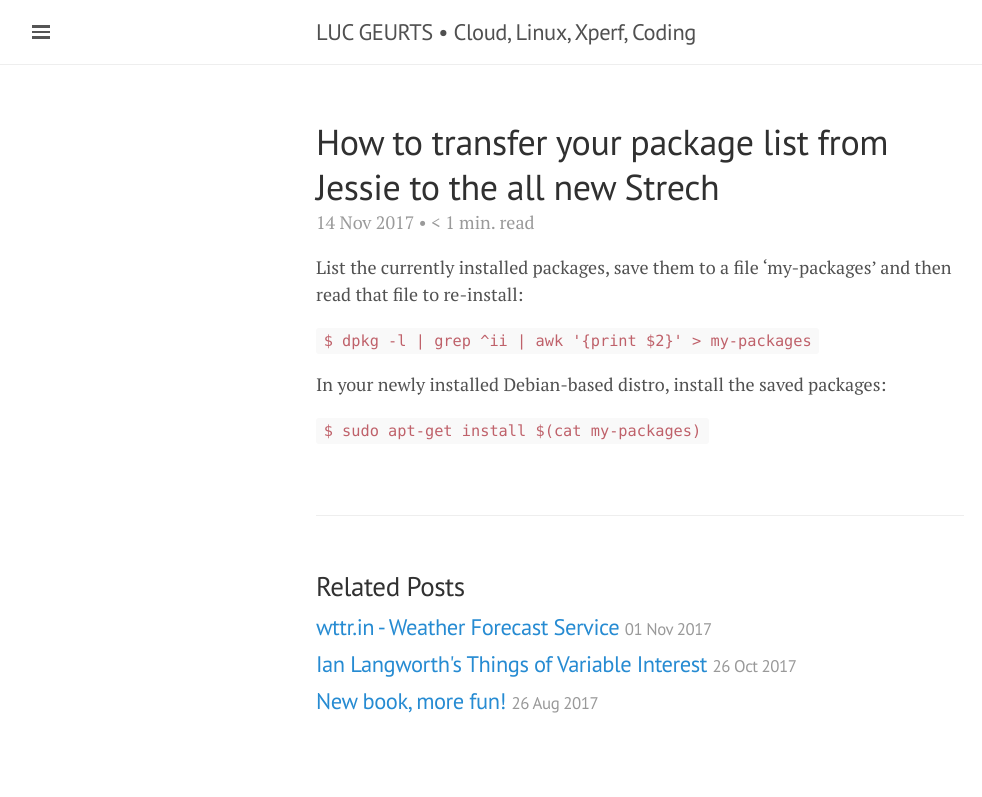
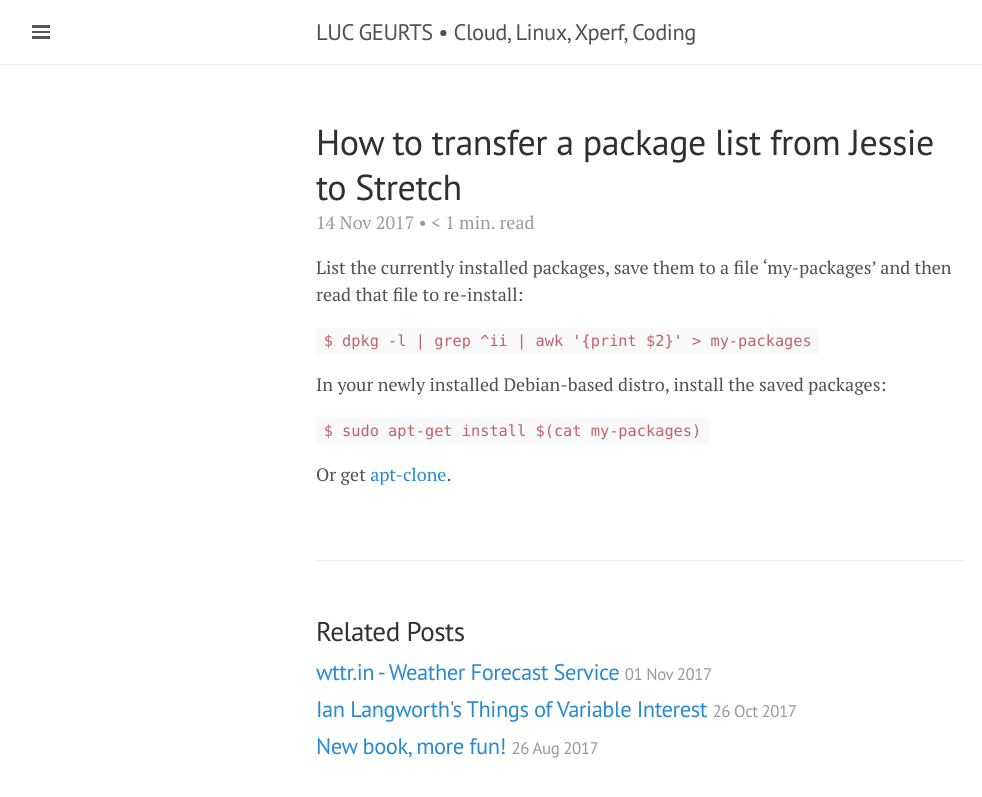
Before and after one commit to lgeurts/lgeurts.github.io, a Jekyll site: the page built from _posts/2017-11-14-transfer-packages-from-jessie-to-stretch.md, in a window 1280 px wide. Shown: the top 797 px of the page, without its empty margins (0-982 px from the left). Built offline with Jekyll 4.4.1, drawn with Linux system fonts in a browser that asks for light colours; nearby versions of some CDN libraries; comment, search, counter and statistics services are not loaded.

Commit message:
Update 2017-11-14-transfer-packages-from-jessie-to-stretch.md

````diff
--- a/_posts/2017-11-14-transfer-packages-from-jessie-to-stretch.md
+++ b/_posts/2017-11-14-transfer-packages-from-jessie-to-stretch.md
@@ -1,10 +1,10 @@
 ---
 layout: post
-title: How to transfer your package list from Jessie to the all new Strech
+title: How to transfer a package list from Jessie to Stretch
 read_time: true
 comments: true
 category: Open Source
-tags: [  ]
+tags: [ Debian Linux ]
 ---
 
 List the currently installed packages, save them to a file 'my-packages' and then read that file to re-install:
@@ -14,3 +14,5 @@ List the currently installed packages, save them to a file 'my-packages' and the
 In your newly installed Debian-based distro, install the saved packages:
 
 ```$ sudo apt-get install $(cat my-packages)```
+
+Or get [apt-clone](https://packages.debian.org/en/jessie/apt-clone).
````
